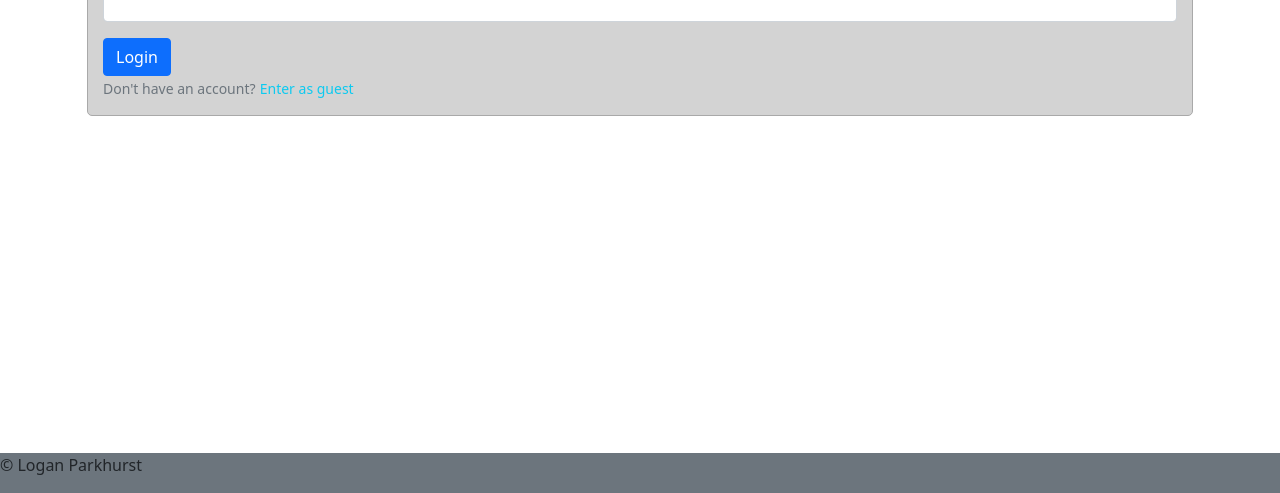
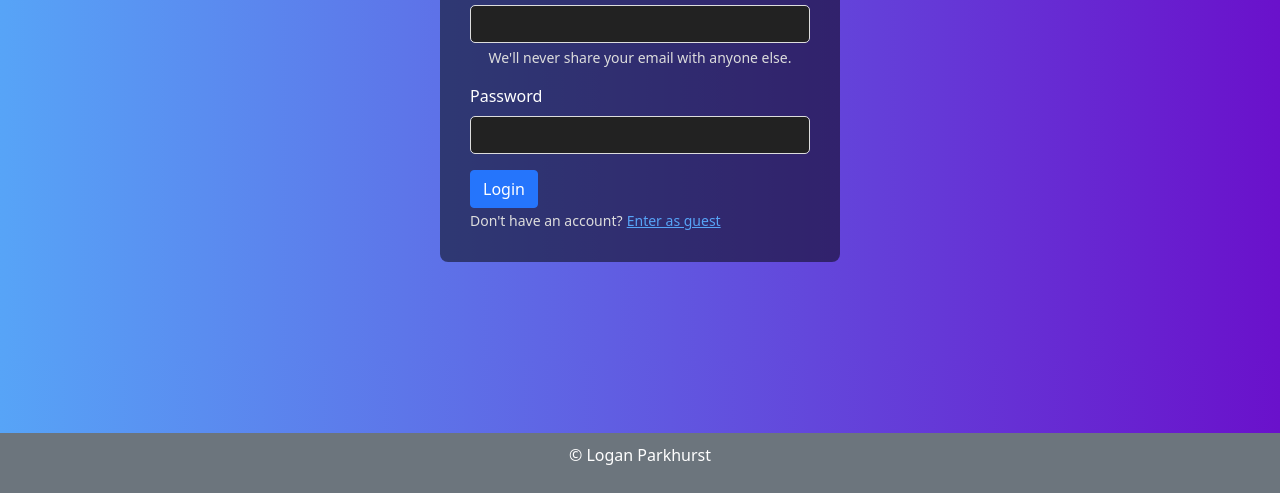
Before and after one commit to HaloMan3096/haloman3069.github.io, a website: page index.html in a window 1280 px wide. Shown: the part 307-800 px from the top of the page. Drawn offline with nearby package versions, Linux system fonts and the light colour scheme.

Commit message:
updated color palette will definitely decide to change this later

```diff
--- a/css/style.css
+++ b/css/style.css
@@ -11,6 +11,10 @@
    Base styles: opinionated defaults
    ========================================================================== */
 
+:root {
+    --gradient-primary: linear-gradient(to left, #6a11cb, #57A4F7);
+}
+
 html {
     color: #222;
     font-size: 1em;
@@ -21,7 +25,7 @@ html {
 }
 
 .hero{
-    background: linear-gradient(to right, #4A90E2, #50C9C3);
+    background: var(--gradient-primary);
     color: white;
     text-align: center;
     padding: 80px 20px;
@@ -36,6 +40,33 @@ html {
     margin-top: -75px;
 }
 
+#login-page-body{
+    background: var(--gradient-primary);
+    color: white;
+}
+
+#login-as-guest {
+    cursor: pointer;
+    color: #57A4F7;
+    text-decoration: underline;
+}
+
+#login-as-guest:hover {
+    color: #6a11cb;
+}
+
+.form-control {
+    border-radius: 5px;
+    border: 1px solid #ddd;
+    background-color: #222;
+    color: white;
+}
+
+.form-control:focus {
+    border-color: #2575fc;
+    background-color: #999999;
+    box-shadow: none;
+}
 
 .section-title {
     font-size: 28px;
@@ -68,11 +99,41 @@ figure{
 }
 
 #login-form{
-    padding: 15px;
-    margin: 5px;
-    border: 1px solid darkgray;
-    border-radius: 5px;
-    background-color: lightgray;
+    background-color: rgba(0, 0, 0, 0.5); /* Semi-transparent background */
+    border-radius: 8px;
+    padding: 30px;
+    max-width: 400px;
+    margin: 100px auto;
+}
+
+#login-form h1 {
+    font-size: 2rem;
+    margin-bottom: 20px;
+    text-align: center;
+}
+
+.form-text {
+    color: #ddd;
+    text-align: center;
+}
+
+.btn-primary {
+    background-color: #2575fc;
+    border-color: #2575fc;
+    transition: background-color 0.3s ease, transform 0.2s ease;
+}
+
+.btn-primary:hover {
+    background-color: #6a11cb;
+    border-color: #6a11cb;
+    transform: translateY(-2px); /* Button hover effect */
+}
+
+footer {
+    background-color: #333;
+    color: white;
+    padding: 10px 0;
+    text-align: center;
 }
 
 #landing-page-box{
--- a/index.html
+++ b/index.html
@@ -7,11 +7,11 @@
 
     <!-- Bootstrap CSS -->
     <link href="https://cdn.jsdelivr.net/npm/bootstrap@5.0.2/dist/css/bootstrap.min.css" rel="stylesheet" integrity="sha384-EVSTQN3/azprG1Anm3QDgpJLIm9Nao0Yz1ztcQTwFspd3yD65VohhpuuCOmLASjC" crossorigin="anonymous">
-    <link rel="stylesheet" href="css/style.css">
+    <link rel="stylesheet" href="./css/style.css">
 
     <title>Login</title>
 </head>
-<body>
+<body id="login-page-body">
 <header>
     <nav class="navbar navbar-brand bg-dark justify-content-start" aria-label="Main navigation">
         <div class="navbar-brand invisible">Navbar</div>
@@ -50,7 +50,7 @@
     <p>&copy Logan Parkhurst</p>
 </footer>
 
-<script type="module" src="js/attemptlogin.js"></script>
+<script type="module" src="./js/attemptlogin.js"></script>
 <script src="https://cdn.jsdelivr.net/npm/bootstrap@5.0.2/dist/js/bootstrap.bundle.min.js" integrity="sha384-MrcW6ZMFYlzcLA8Nl+NtUVF0sA7MsXsP1UyJoMp4YLEuNSfAP+JcXn/tWtIaxVXM" crossorigin="anonymous"></script>
 </body>
 </html>
```
